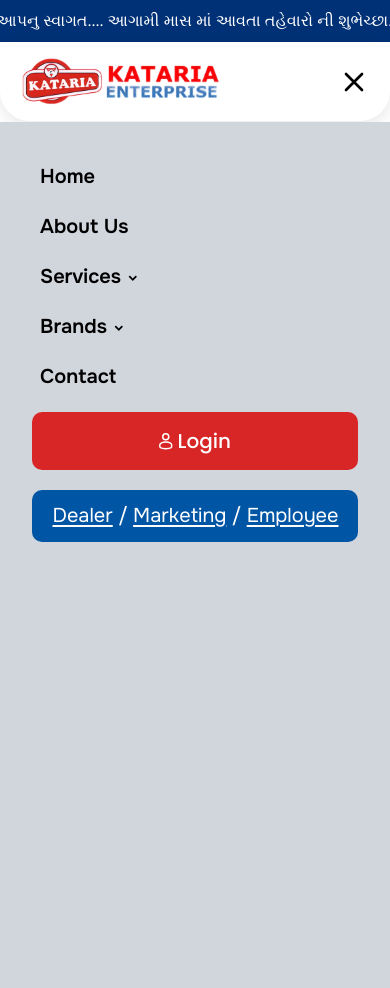
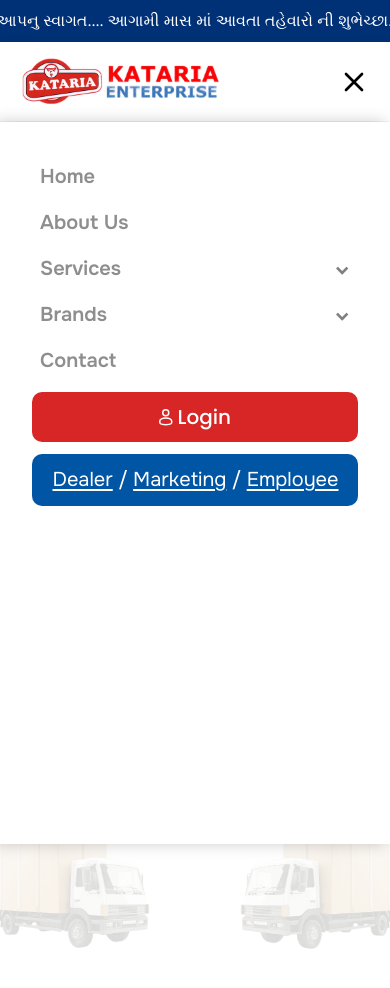
Before and after one commit to AsthaMET/kataria-enterprise, a website: page public/index.html in a window 390 px wide. Both pictures are taken after a click on the button 354 px from the left and 81 px from the top of the page. After the commit the page ends 949 px from the top, so only its background shows below. Drawn offline with Linux system fonts and the light colour scheme.

Commit message:
fix: header and hero issue update

```diff
--- a/public/assets/js/main.js
+++ b/public/assets/js/main.js
@@ -41,3 +41,17 @@ document.addEventListener("DOMContentLoaded", () => {
     .querySelectorAll("a")
     .forEach((a) => (a.onclick = () => toggleMenu(false)));
 });
+
+// body overflow when menu is open
+const menuButton = document.getElementById('menuButton');
+const myMenu = document.getElementById('mobileMenu');
+menuButton.addEventListener('click', () => {
+  const isMenuOpen = mobileMenu.style.display === 'block';
+  if (isMenuOpen) {
+    mobileMenu.style.display = 'none';
+    document.body.style.overflow = '';
+  } else {
+    mobileMenu.style.display = 'block';
+    document.body.style.overflow = 'hidden';
+  }
+});
--- a/public/index.html
+++ b/public/index.html
@@ -39,24 +39,24 @@
   </div>
 
   <header>
-    <nav class="w-full nav-shadow rounded-b-[30px]">
+    <nav class="w-full nav-shadow sm:rounded-b-[30px]">
       <div class="relative container-max-1680 flex py-[25.5px] 2xs:py-4 md:py-5 xl:py-[25.5px]">
-        <a href="#"><img src="./assets/images/logo.png" alt="logo"></a>
+        <a href="/"><img src="./assets/images/logo.png" alt="logo"></a>
         <div class="nav-links flex lg:gap-5 2xl:gap-[37px] text-[18px] max-[1092px]:hidden items-center">
           <a href="#" class="font-bold leading-[23px] h-fit tracking-[0.003em]">Home</a>
           <a href="#" class="links font-medium tracking-[0.006em]">About Us</a>
           <!--  -->
           <div class="select-dropdown group relative inline-block z-50">
             <div
-              class="rounded cursor-pointer flex items-center gap-[7px] font-medium tracking-[0.006em] hover:text-blue hover:font-bold leading-[23px] transition-all duration-500 ease-in-out">
+              class="rounded group cursor-pointer flex items-center gap-[7px] font-medium tracking-[0.006em] hover:text-blue hover:font-bold leading-[23px] transition-all duration-500 ease-in-out">
               Services
-              <svg width="10" height="9" viewBox="0 0 10 9" fill="none" xmlns="http://www.w3.org/2000/svg">
+              <svg width="10" height="9" class="group-hover:rotate-180" viewBox="0 0 10 9" fill="none" xmlns="http://www.w3.org/2000/svg">
                 <path
                   d="M8.74599 4.059L5.01999 7.776C4.95999 7.842 4.88499 7.875 4.79499 7.875C4.70499 7.875 4.62999 7.842 4.56999 7.776L0.843995 4.059C0.777995 3.993 0.744995 3.915 0.744995 3.825C0.744995 3.735 0.777995 3.66 0.843995 3.6L1.681 2.772C1.741 2.706 1.816 2.673 1.906 2.673C1.996 2.673 2.071 2.706 2.131 2.772L4.79499 5.436L7.45899 2.772C7.52499 2.706 7.59999 2.673 7.68399 2.673C7.76799 2.673 7.84599 2.706 7.91799 2.772L8.74599 3.6C8.81199 3.666 8.84499 3.741 8.84499 3.825C8.84499 3.909 8.81199 3.987 8.74599 4.059Z"
                   fill="black" />
               </svg>
             </div>
-            <div class="absolute hidden mt-1 group-hover:inline-block bg-white shadow-lg rounded-md w-36">
+            <div class="absolute hidden mt-5 group-hover:inline-block bg-white shadow-lg rounded-md w-36">
               <a href="#">Item 1</a>
               <a href="#">Item 2</a>
               <a href="#">Item 3</a>
@@ -67,15 +67,15 @@
 
           <div class="select-dropdown group relative inline-block z-50">
             <div
-              class="rounded cursor-pointer flex items-center gap-[7px] font-medium tracking-[0.006em] hover:text-blue hover:font-bold leading-[23px] transition-all duration-500 ease-in-out">
+              class="rounded group cursor-pointer flex items-center gap-[7px] font-medium tracking-[0.006em] hover:text-blue hover:font-bold leading-[23px] transition-all duration-500 ease-in-out">
               Brands
-              <svg width="10" height="9" viewBox="0 0 10 9" fill="none" xmlns="http://www.w3.org/2000/svg">
+              <svg width="10" height="9" class="group-hover:rotate-180" viewBox="0 0 10 9" fill="none" xmlns="http://www.w3.org/2000/svg">
                 <path
                   d="M8.74599 4.059L5.01999 7.776C4.95999 7.842 4.88499 7.875 4.79499 7.875C4.70499 7.875 4.62999 7.842 4.56999 7.776L0.843995 4.059C0.777995 3.993 0.744995 3.915 0.744995 3.825C0.744995 3.735 0.777995 3.66 0.843995 3.6L1.681 2.772C1.741 2.706 1.816 2.673 1.906 2.673C1.996 2.673 2.071 2.706 2.131 2.772L4.79499 5.436L7.45899 2.772C7.52499 2.706 7.59999 2.673 7.68399 2.673C7.76799 2.673 7.84599 2.706 7.91799 2.772L8.74599 3.6C8.81199 3.666 8.84499 3.741 8.84499 3.825C8.84499 3.909 8.81199 3.987 8.74599 4.059Z"
                   fill="black" />
               </svg>
             </div>
-            <div class="absolute hidden mt-1 group-hover:inline-block bg-white shadow-lg rounded-md w-36">
+            <div class="absolute hidden mt-5 group-hover:inline-block bg-white shadow-lg rounded-md w-36">
               <a href="#">Item 1</a>
               <a href="#">Item 2</a>
               <a href="#">Item 3</a>
@@ -117,24 +117,24 @@
 
     <!-- Mobile Menu -->
     <div id="mobileMenu"
-      class="absolute top-[43px] mt-[90px] max-[768px]:mt-[79px] max-[320px]:mt-[79.45px] left-0 w-full 2xs:h-[108%] sm:h-screen sm:w-[60%] -translate-x-full transition-transform duration-500 z-40 bg-gray-300">
-      <ul class="mobile-links flex flex-col gap-5 text-[20px] py-10">
-        <li><a href="#">Home</a></li>
-        <li><a href="#">About Us</a></li>
+      class="absolute overflow-y-scroll menu-shedow top-[43px] mt-[90px] max-[768px]:mt-[79px] max-[320px]:mt-[79.45px] left-0 w-full 2xs:h-[-webkit-fill-available] sm:h-screen sm:w-[60%] -translate-x-full transition-transform duration-500 z-40 bg-white">
+      <ul class="mobile-links flex flex-col gap-4 text-[20px] py-10">
+        <li class="text-gray"><a href="#">Home</a></li>
+        <li class="text-gray"><a href="#">About Us</a></li>
         <li>
           <div class="relative">
             <input type="checkbox" id="toggleList" class="hidden peer">
             <label for="toggleList"
-              class="text-black hover:text-blue hover:font-semibold rounded cursor-pointer flex items-center gap-[7px]">
+              class="text-gray group hover:text-blue hover:font-semibold rounded cursor-pointer flex justify-between items-center gap-[7px]">
               Services
-              <svg width="10" height="9" viewBox="0 0 10 9" fill="none" xmlns="http://www.w3.org/2000/svg">
+              <svg width="15" height="15" viewBox="0 0 10 9" class="group-active:rotate-180" fill="none" xmlns="http://www.w3.org/2000/svg">
                 <path
                   d="M8.74599 4.059L5.01999 7.776C4.95999 7.842 4.88499 7.875 4.79499 7.875C4.70499 7.875 4.62999 7.842 4.56999 7.776L0.843995 4.059C0.777995 3.993 0.744995 3.915 0.744995 3.825C0.744995 3.735 0.777995 3.66 0.843995 3.6L1.681 2.772C1.741 2.706 1.816 2.673 1.906 2.673C1.996 2.673 2.071 2.706 2.131 2.772L4.79499 5.436L7.45899 2.772C7.52499 2.706 7.59999 2.673 7.68399 2.673C7.76799 2.673 7.84599 2.706 7.91799 2.772L8.74599 3.6C8.81199 3.666 8.84499 3.741 8.84499 3.825C8.84499 3.909 8.81199 3.987 8.74599 4.059Z"
-                  fill="black" />
+                  fill="gray" />
               </svg>
             </label>
             <ul
-              class="relative z-50 cursor-pointer w-full top-full left-0 bg-white border border-gray-300 rounded shadow-md hidden peer-checked:block">
+              class="relative z-50 mt-3 cursor-pointer w-full top-full left-0 bg-white border border-gray-300 rounded shadow-md hidden peer-checked:block">
               <li class="service-items"><a href="#">Item 1</a></li>
               <li class="service-items"><a href="#">Item 2</a></li>
               <li class="service-items"><a href="#">Item 3</a></li>
@@ -145,16 +145,16 @@
           <div class="relative">
             <input type="checkbox" id="toggle" class="hidden peer">
             <label for="toggle"
-              class="text-black hover:text-blue hover:font-semibold rounded cursor-pointer flex items-center gap-[7px]">
+              class="text-gray group hover:text-blue hover:font-semibold justify-between rounded cursor-pointer flex items-center gap-[7px]">
               Brands
-              <svg width="10" height="9" viewBox="0 0 10 9" fill="none" xmlns="http://www.w3.org/2000/svg">
+              <svg width="15" height="15" viewBox="0 0 10 9" class="group-active:rotate-180" fill="none" xmlns="http://www.w3.org/2000/svg">
                 <path
                   d="M8.74599 4.059L5.01999 7.776C4.95999 7.842 4.88499 7.875 4.79499 7.875C4.70499 7.875 4.62999 7.842 4.56999 7.776L0.843995 4.059C0.777995 3.993 0.744995 3.915 0.744995 3.825C0.744995 3.735 0.777995 3.66 0.843995 3.6L1.681 2.772C1.741 2.706 1.816 2.673 1.906 2.673C1.996 2.673 2.071 2.706 2.131 2.772L4.79499 5.436L7.45899 2.772C7.52499 2.706 7.59999 2.673 7.68399 2.673C7.76799 2.673 7.84599 2.706 7.91799 2.772L8.74599 3.6C8.81199 3.666 8.84499 3.741 8.84499 3.825C8.84499 3.909 8.81199 3.987 8.74599 4.059Z"
-                  fill="black" />
+                  fill="gray" />
               </svg>
             </label>
             <ul
-              class="relative z-50 cursor-pointer w-full top-full left-0 bg-white border border-gray-300 rounded shadow-md hidden peer-checked:block">
+              class="relative z-50 mt-3 cursor-pointer w-full top-full left-0 bg-white border border-gray-300 rounded shadow-md hidden peer-checked:block">
               <li class="service-items"><a href="#">Item 1</a></li>
               <li class="service-items"><a href="#">Item 2</a></li>
               <li class="service-items"><a href="#">Item 3</a></li>
@@ -162,11 +162,11 @@
           </div>
         </li>
 
-        <li><a href="#">Contact</a></li>
+        <li class="text-gray"><a href="#">Contact</a></li>
 
         <div class="w-full px-8">
           <div
-            class="bg-orange rounded-[10px] text-white py-3.5 px-[19.5px] font-poppins font-medium justify-center text-center flex gap-[4.5px] items-center rounded-tl-[10px] rounded-bl-[10px] leading-6 h-fit ">
+            class="bg-orange rounded-[10px] text-white py-2.5 px-[19.5px] font-poppins font-medium justify-center text-center flex gap-[4.5px] items-center rounded-tl-[10px] rounded-bl-[10px] leading-6 h-fit ">
             <svg width="14" height="17" viewBox="0 0 14 17" fill="none" xmlns="http://www.w3.org/2000/svg">
               <path
                 d="M6.75024 6.75C8.4071 6.75 9.75024 5.40685 9.75024 3.75C9.75024 2.09315 8.4071 0.75 6.75024 0.75C5.09339 0.75 3.75024 2.09315 3.75024 3.75C3.75024 5.40685 5.09339 6.75 6.75024 6.75Z"
@@ -177,7 +177,7 @@
             </svg>
             <div class="py-[3px]"><a href="#">Login</a></div>
           </div>
-          <div class="btn-nav rounded-[10px] bg-blue mt-5 text-white p-[11px] pl-3 content-center text-center">
+          <div class="btn-nav rounded-[10px] bg-blue mt-3 text-white p-[11px] pl-3 content-center text-center">
             <a href="#" class="underline-offset-[0.145em]">Dealer</a> / <a href="#"
               class="underline-offset-[0.16em]">Marketing</a> / <a href="#"
               class="underline-offset-[0.13em]">Employee</a>
--- a/src/input.css
+++ b/src/input.css
@@ -101,7 +101,7 @@
     @apply mx-10 font-semibold;
   }
   .mobile-links .service-items{
-    @apply px-4 py-2 hover:bg-gray-100 mx-0!;
+    @apply px-4 py-2 text-gray hover:bg-gray-100 mx-0!;
   }
 }
 
@@ -137,6 +137,9 @@
 .nav-shadow {
   box-shadow: 0px 4px 18.6px 0px #0000001a;
 }
+.menu-shedow{
+  box-shadow: -5px 0 15px rgba(0, 0, 0, 0.2);
+}
 .announcement-bar div .slider {
   width: 100%;
 }
```
Also changed, not shown: public/styles.css.
